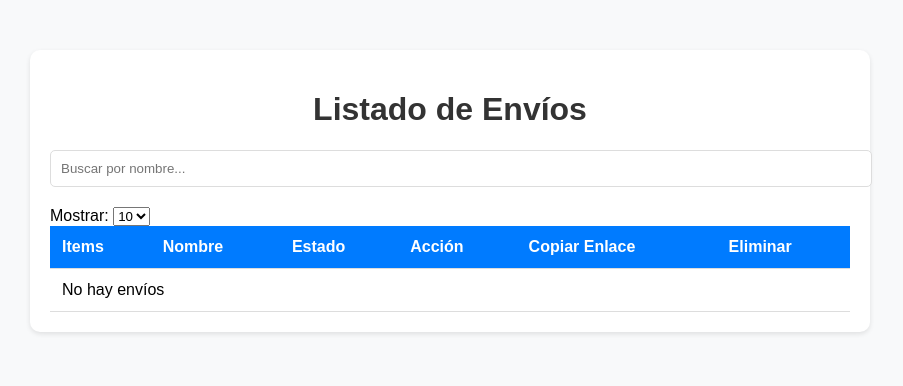
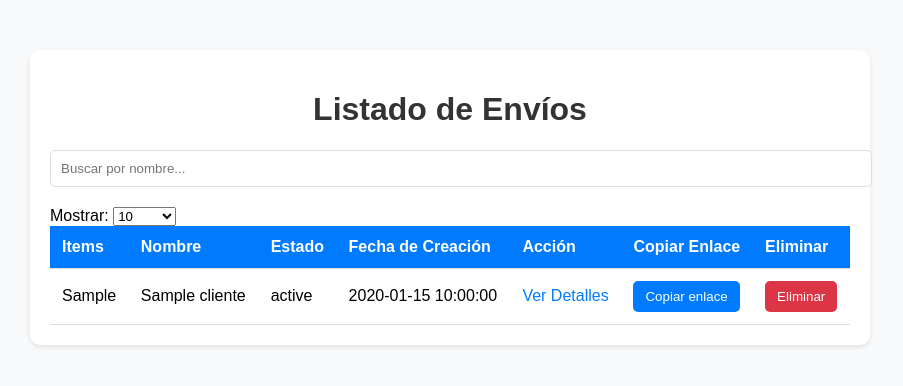
Before and after one commit to corporacionprintec/printec_envios, a PHP site: page /php/listado_envios.php in a window 1280 px wide. Shown: the top 386 px of the page, without its empty margins (190-1093 px from the left). Run offline with PHP 8.4, Linux system fonts and the light colour scheme; tables that the repository leaves empty or names only in its code hold one stand-in row (values such as "Sample post"); data that the repository does not hold is empty.

Commit message:
proyeccion42

```diff
--- a/php/listado_envios.php
+++ b/php/listado_envios.php
@@ -1,3 +1,36 @@
+<?php
+// Verificar si hay un mensaje de éxito en la URL
+if (isset($_GET['msg']) && $_GET['msg'] == 'success') {
+    echo "<div style='color: green; text-align: center;'>El pedido ha sido eliminado con éxito.</div>";
+}
+
+// Verificar si las variables de entorno están definidas (producción) o usar valores por defecto (desarrollo local)
+$servername = getenv('DB_HOST') ?: 'localhost';
+$username = getenv('DB_USER') ?: 'root';
+$password = getenv('DB_PASS') ?: '';
+$dbname = getenv('DB_NAME') ?: 'envios_clientes';
+$port = getenv('DB_PORT') ?: '3306';
+
+// Conexión a la base de datos
+$conn = new mysqli($servername, $username, $password, $dbname, $port);
+
+// Verificar la conexión
+if ($conn->connect_error) {
+    die("Conexión fallida: " . $conn->connect_error);
+}
+
+// Obtener el límite de registros seleccionados por el usuario (si no se selecciona, el valor por defecto es 10)
+$limit = isset($_GET['limit']) ? intval($_GET['limit']) : 10;
+
+// Consulta SQL con límite de resultados según la selección
+$sql = "SELECT item, id, nombre, estado, fecha_creacion FROM clientes ORDER BY item DESC LIMIT $limit";
+$result = $conn->query($sql);
+
+if (!$result) {
+    die("Error en la consulta: " . $conn->error);
+}
+?>
+
 <!DOCTYPE html>
 <html lang="es">
 <head>
@@ -5,7 +38,6 @@
     <meta name="viewport" content="width=device-width, initial-scale=1.0">
     <title>Listado de Envíos</title>
     <style>
-        /* Estilos generales */
         body {
             font-family: Arial, sans-serif;
             margin: 0;
@@ -67,10 +99,7 @@
             color: green;
             font-weight: bold;
         }
-        /* Ocultar la columna de Fecha de Creación */
-        th:nth-child(4), td:nth-child(4) {
-            display: none;
-        }
+
         /* Media queries para ajustar el diseño en pantallas pequeñas */
         @media (max-width: 768px) {
             .container {
@@ -88,6 +117,7 @@
                 padding: 10px;
             }
         }
+
         @media (max-width: 480px) {
             th, td {
                 font-size: 12px;
@@ -99,7 +129,49 @@
         }
     </style>
     <script>
-        // Funciones JavaScript aquí
+        // Función para copiar el enlace al portapapeles
+        function copyToClipboard(id) {
+            var copyText = document.getElementById(id);
+            navigator.clipboard.writeText(copyText.value).then(() => {
+                alert("Enlace copiado al portapapeles");
+            }).catch(err => {
+                console.error('Error al copiar al portapapeles: ', err);
+            });
+        }
+
+        // Función para confirmar y eliminar un pedido usando el campo item
+        function eliminarPedido(item) {
+            if (confirm("¿Estás seguro de eliminar este pedido?")) {
+                var form = document.createElement('form');
+                form.method = 'POST';
+                form.action = 'eliminar_pedido.php';
+
+                var input = document.createElement('input');
+                input.type = 'hidden';
+                input.name = 'item';
+                input.value = item;
+
+                form.appendChild(input);
+                document.body.appendChild(form);
+                form.submit();
+            }
+        }
+
+        // Función para filtrar la tabla por nombre
+        function filtrarTabla() {
+            var input = document.getElementById("buscador");
+            var filtro = input.value.toLowerCase();
+            var table = document.getElementById("tablaEnvios");
+            var tr = table.getElementsByTagName("tr");
+
+            for (var i = 1; i < tr.length; i++) { // Empezar en 1 para omitir el encabezado
+                var tdNombre = tr[i].getElementsByTagName("td")[1]; // Columna de nombre
+                if (tdNombre) {
+                    var txtValue = tdNombre.textContent || tdNombre.innerText;
+                    tr[i].style.display = txtValue.toLowerCase().indexOf(filtro) > -1 ? "" : "none";
+                }
+            }
+        }
     </script>
 </head>
 <body>
@@ -114,7 +186,12 @@
             <label for="limit">Mostrar:</label>
             <select name="limit" id="limit" onchange="this.form.submit()">
                 <option value="10" <?php echo $limit == 10 ? 'selected' : ''; ?>>10</option>
-                <!-- Otras opciones aquí -->
+                <option value="20" <?php echo $limit == 20 ? 'selected' : ''; ?>>20</option>
+                <option value="50" <?php echo $limit == 50 ? 'selected' : ''; ?>>50</option>
+                <option value="100" <?php echo $limit == 100 ? 'selected' : ''; ?>>100</option>
+                <option value="500" <?php echo $limit == 500 ? 'selected' : ''; ?>>500</option>
+                <option value="1000" <?php echo $limit == 1000 ? 'selected' : ''; ?>>1000</option>
+                <option value="10000" <?php echo $limit == 10000 ? 'selected' : ''; ?>>10,000</option>
             </select>
         </form>
 
@@ -124,7 +201,7 @@
                     <th>Items</th>
                     <th>Nombre</th>
                     <th>Estado</th>
-                    <th>Fecha de Creación</th> <!-- Mantén la columna aquí -->
+                    <th>Fecha de Creación</th>
                     <th>Acción</th>
                     <th>Copiar Enlace</th>
                     <th>Eliminar</th>
@@ -137,7 +214,7 @@
                         $item = $row['item'];
                         $nombre = $row['nombre'];
                         $estado = $row['estado'];
-                        $fecha_creacion = $row['fecha_creacion']; // Mantén esta variable
+                        $fecha_creacion = $row['fecha_creacion'];
 
                         // URL para ver detalles
                         $urlVerDetalles = "https://printecenvios-production.up.railway.app/ver_pedido.html?item=" . $item;
@@ -152,7 +229,8 @@
                         echo "<td>" . $item . "</td>";
                         echo "<td>" . $nombre . "</td>";
                         echo '<td class="' . $estadoClass . '">' . $estado . '</td>'; // Aplicar clase al estado
-                        echo "<td>" . $fecha_creacion . "</td>"; // Mantén la fecha aquí
+                        echo "<td>" . $fecha_creacion . "</td>";
+                        // Cambiar el enlace a ver_pedido.html con la URL correcta
                         echo '<td><a href="' . $urlVerDetalles . '">Ver Detalles</a></td>';
                         echo '<td><input type="hidden" id="link_' . $item . '" value="' . $urlConfirmacion . '">
                         <button class="copy-btn" onclick="copyToClipboard(\'link_' . $item . '\')">Copiar enlace</button></td>';
```
